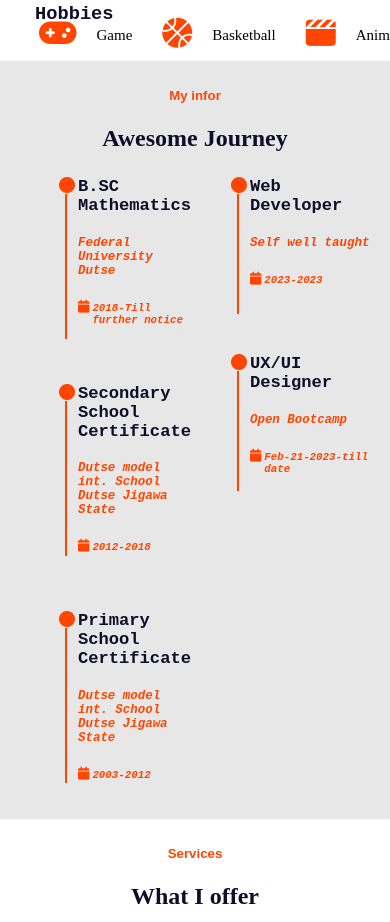
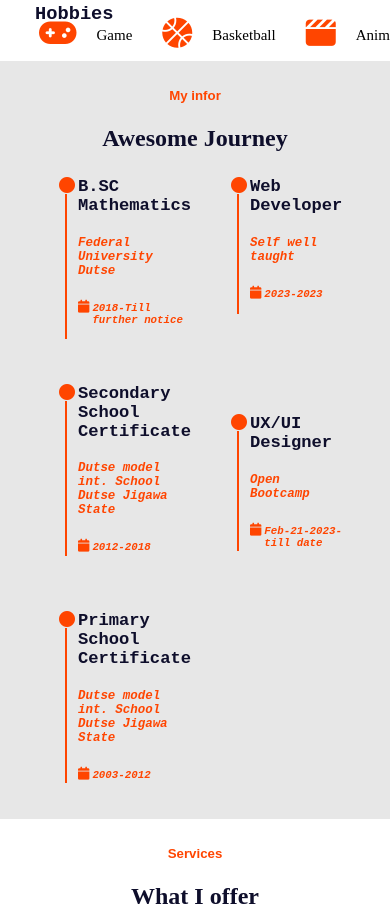
Before and after one commit to undarrated/ratedtechie, a plain HTML site: page index.html in a window 390 px wide. Shown: the part 955-1877 px from the top of the page. Drawn offline with Linux system fonts and the light colour scheme.

Commit message:
Update style.css

```diff
--- a/style.css
+++ b/style.css
@@ -311,13 +311,15 @@ h2{
 .exp-exp{
     display: flex;
     flex-direction: column;
-    margin: 0;
+    margin: 20px;
+    justify-content: space-between;
+    height: 300px;
 }
 .experience{
     width: 100%;
     display: flex;
     flex-direction: row;
-    margin: 20px;
+
 }
 #my-infor, #my-infor-FAQ, #my-infor-port{
     text-align: center;
@@ -632,6 +634,9 @@ footer{
     .intro-div{
         width: 100%;
     }
+    .exp-exp{
+        height: 390px;
+    }
 }
 /**Width 538px**/
 
@@ -660,4 +665,5 @@ footer{
     #eduexp{
         display: none;
     }
+
 }
```
